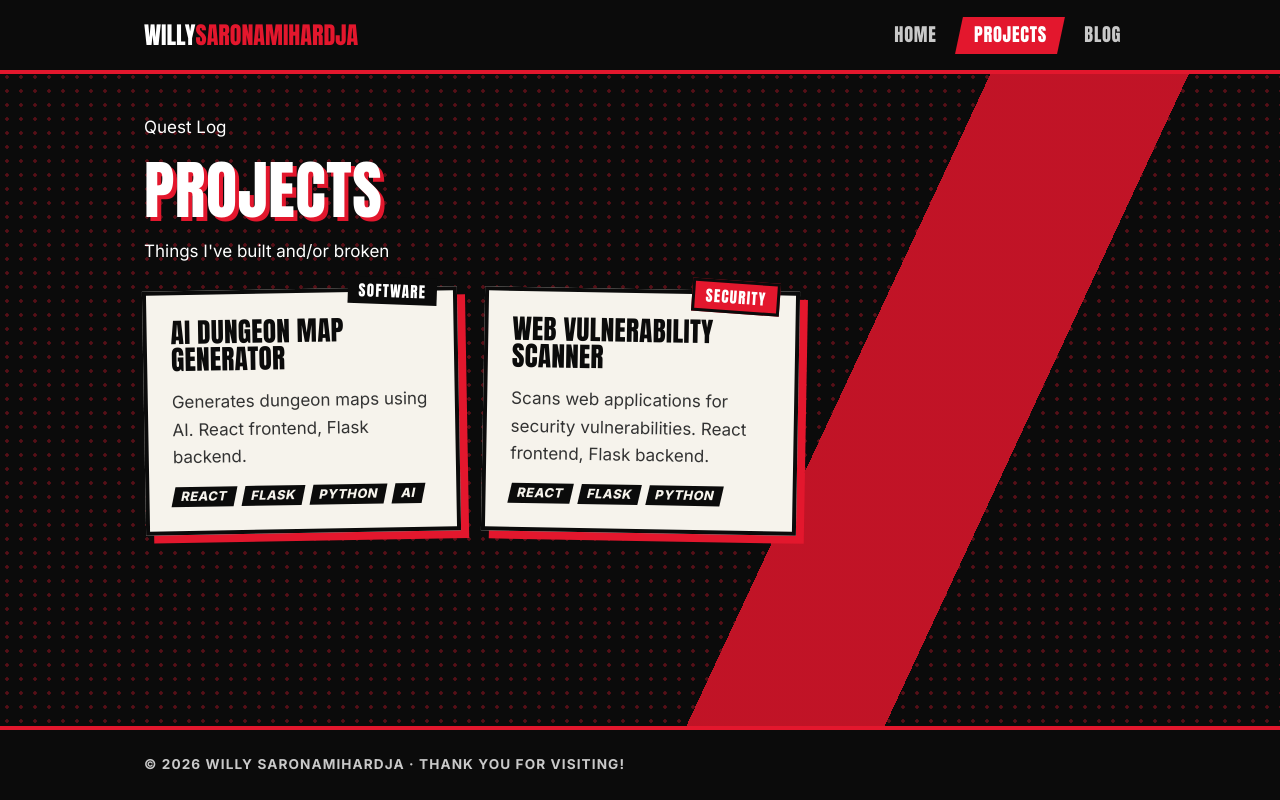
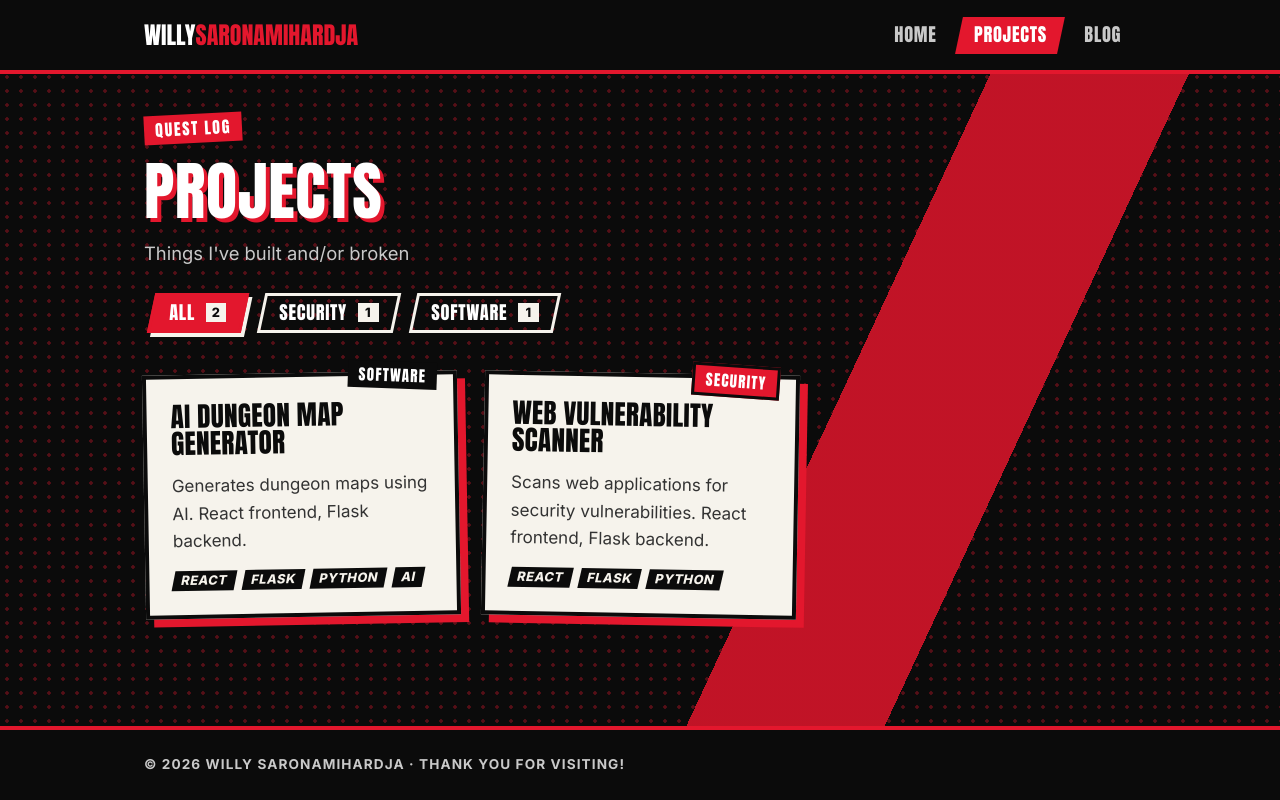
Before and after one commit to wsaronam/my-portfolio, a React (Vite) app in the folder apps/web/: page /projects in a window 1280 px wide. Built offline with nearby package versions, Linux system fonts and the light colour scheme.

Commit message:
updates
- more projectspage updates
- starting working on project details page styling

```diff
--- a/apps/web/src/features/projects/ProjectsPage.module.css
+++ b/apps/web/src/features/projects/ProjectsPage.module.css
@@ -0,0 +1,28 @@
+.header {
+    margin-bottom: var(--space-4);
+}
+
+.kicker {
+    display: inline-block;
+    margin: 0 0 var(--space-3);
+    padding: 0.1em 0.7em;
+    font-family: var(--font-display);
+    font-size: 1rem;
+    letter-spacing: 0.1em;
+    text-transform: uppercase;
+    color: var(--color-accent-ink);
+    background: var(--color-accent);
+    transform: rotate(-3deg);
+}
+
+.lead {
+    max-width: 45ch;
+    font-size: 1.15rem;
+    color: var(--color-muted);
+}
+
+.empty {
+    padding: var(--space-4);
+    color: var(--color-muted);
+    border: 3px dashed var(--color-muted);
+}
--- a/apps/web/src/features/projects/ProjectsPage.tsx
+++ b/apps/web/src/features/projects/ProjectsPage.tsx
@@ -1,14 +1,35 @@
 import { getAllProjects } from "./projects.data"
 import { ProjectGrid } from "./ProjectGrid";
+import { CategoryFilter, type FilterOption } from "./CategoryFilter";
+import { CATEGORY_LABELS, isProjectCategory, PROJECT_CATEGORIES } from "./categories";
+
+import { useSearchParams } from "react-router";
 
 import styles from './ProjectsPage.module.css';
-import { CategoryFilter } from "./CategoryFilter";
 
 
 
 
 export function ProjectsPage() {
+    const [searchParams] = useSearchParams();
+    const requested = searchParams.get('category');
+    const activeCategory = isProjectCategory(requested) ? requested : 'all';
+
     const projects = getAllProjects();
+    const visibleProjects =
+        activeCategory === 'all'
+            ? projects
+            : projects.filter((project) => project.category === activeCategory)
+
+
+    const filterOptions: FilterOption[] = [
+        { value: 'all', label: 'All', count: projects.length },
+        ...PROJECT_CATEGORIES.map((category) => ({
+            value: category,
+            label: CATEGORY_LABELS[category],
+            count: projects.filter((project) => project.category === category).length
+        }))
+    ]
 
 
     return (
@@ -19,8 +40,17 @@ export function ProjectsPage() {
                 <p className={styles.lead}>Things I've built and/or broken</p>
             </header>
 
+            <CategoryFilter options={filterOptions} active={activeCategory} />
 
-            <ProjectGrid projects={projects} />
+            <p className='visually-hidden' aria-live='polite'>
+                Showing {visibleProjects.length} projects
+            </p>
+
+            {visibleProjects.length > 0 ? (
+                <ProjectGrid projects={visibleProjects} />
+            ) : (
+                <p className={styles.empty}>No projects in this category yet.</p>
+            )}
         </>
     )
 }
--- a/apps/web/src/features/projects/projects.data.ts
+++ b/apps/web/src/features/projects/projects.data.ts
@@ -44,3 +44,23 @@ export function getFeaturedProjects(): Project[] {
 export function getProjectBySlug(slug: string): Project | undefined {
     return projects.find((project) => project.slug === slug);
 }
+
+
+export type AdjacentProjects = {
+    previous?: Project
+    next?: Project
+}
+
+export function getAdjacentProjects(slug: string): AdjacentProjects {
+    const all = getAllProjects();
+    const index = all.findIndex((project) => project.slug === slug);
+
+    if (index === -1) {
+        return {};
+    }
+
+    return {
+        previous: index > 0 ? all[index - 1] : undefined,
+        next: index < all.length - 1 ? all[index + 1] : undefined
+    }
+}
```
Also changed, not shown: apps/web/src/lib/formatDate.ts (added, +10 -0 lines).
